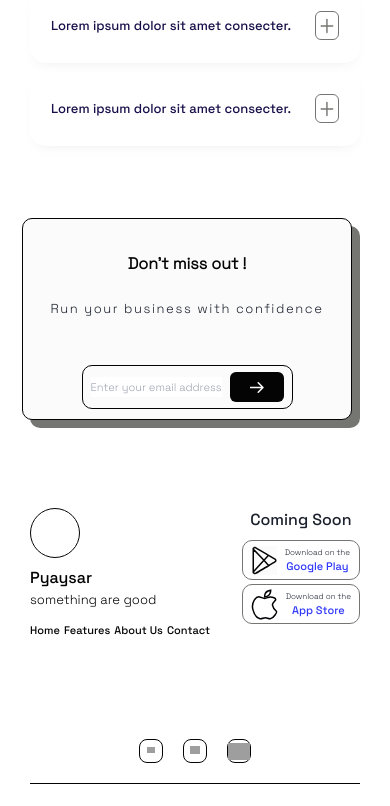
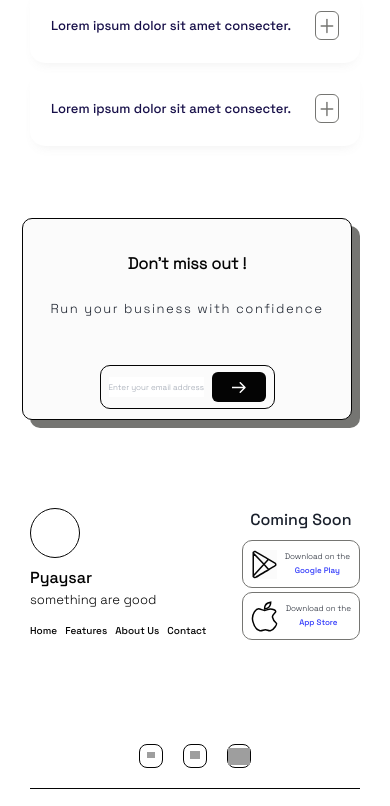
Before and after one commit to NyiHtutLwin05/PyaySar---Landing-Page, a React (Vite) app: page / in a window 390 px wide. Shown: the part 2543-3349 px from the top of the page. Built offline with nearby package versions, Linux system fonts and the light colour scheme; grey boxes are pictures that could not be loaded.

Commit message:
Refactor: Improve footer responsiveness

```diff
--- a/src/components/ContactForm/index.jsx
+++ b/src/components/ContactForm/index.jsx
@@ -38,7 +38,7 @@ const Index = ({ overrideClasses = OverrideClasses, btnLabel }) => {
           value={email}
           onChange={(e) => setEmail(e.target.value)}
           placeholder='Enter your email address'
-          className='text-[11px] sm:text-sm lg:text-base leading-5 font-light'
+          className='text-[8px] sm:text-sm lg:text-base leading-5 font-light'
         />
         <Button
           label={btnLabel}
--- a/src/section/Footer/Footer.Tablet.jsx
+++ b/src/section/Footer/Footer.Tablet.jsx
@@ -4,7 +4,7 @@ const FooterTablet = () => {
   return (
     <div className='flex justify-between items-start my-20 mx-[30px]'>
       {/* navigation section */}
-      <div>
+      <div className='max-w-[55%]'>
         <div className='flex flex-col gap-2'>
           {/* TODO: insert your logo here */}
           <div className='w-[50px] h-[50px] sm:w-[68px] sm:h-[68px] rounded-full border border-black'></div>
@@ -20,7 +20,7 @@ const FooterTablet = () => {
         </div>
 
         {/* navigation items */}
-        <div className='flex text-[11px] sm:text-base leading-4 sm:leading-5 font-SGmedium text-black w-[180px] sm:w-[370px] justify-between'>
+        <div className='flex flex-wrap gap-2 sm:gap-4 text-[10px] sm:text-base leading-4 sm:leading-5 font-SGmedium text-black'>
           <a href='#'>Home</a>
           <a href='#features'>Features</a>
           <a href='#about'>About Us</a>
@@ -30,32 +30,32 @@ const FooterTablet = () => {
 
       {/* download app section */}
 
-      <div>
+      <div className='max-w-[45%]'>
         <p className='text-base sm:text-lg leading-6 font-SGmedium text-center mb-2 sm:mb-3'>
           Coming Soon
         </p>
         <div>
           {/* Google Play Download Link */}
-          <div className='flex justify-center items-center gap-2 border border-gray rounded-xl px-2 py-1 cursor-pointer w-auto h-10 sm:h-[57px] mb-1 sm:mb-2'>
+          <div className='flex justify-center items-center gap-2 border border-gray rounded-xl px-2 py-1 cursor-pointer w-auto h-12 sm:h-[57px] mb-1 sm:mb-2'>
             <GooglePlayIcon />
-            <p className='text-[8px] sm:text-[11px] text-center'>
+            <p className='text-[8px] sm:text-sm text-center'>
               Download on the <br />{' '}
               <a
                 href='#'
-                className='text-blue text-[11px] sm:text-base leading-4 font-SGmedium'
+                className='text-blue text-[8px] sm:text-base leading-4 font-SGmedium'
               >
                 Google Play
               </a>
             </p>
           </div>
           {/* App Store Download Link */}
-          <div className='flex justify-center items-center gap-2 border border-gray rounded-xl px-2 py-1 cursor-pointer w-auto h-10 sm:h-[57px] mb-1 sm:mb-2'>
+          <div className='flex justify-center items-center gap-2 border border-gray rounded-xl px-2 py-1 cursor-pointer w-auto h-12 sm:h-[57px] mb-1 sm:mb-2'>
             <AppleIcon />
-            <p className='text-[8px] sm:text-[11px] text-center'>
+            <p className='text-[8px] sm:text-sm text-center'>
               Download on the <br />{' '}
               <a
                 href='#'
-                className='text-blue text-[11px] sm:text-base leading-4 font-SGmedium'
+                className='text-blue text-[8px] sm:text-base leading-4 font-SGmedium'
               >
                 App Store
               </a>
--- a/src/section/Footer/Footer.jsx
+++ b/src/section/Footer/Footer.jsx
@@ -27,7 +27,7 @@ const Footer = () => {
             </div>
 
             {/* navigation items */}
-            <div className='flex text-lg leading-6 font-SGmedium text-black w-[421px] justify-between'>
+            <div className='flex text-lg leading-6 font-SGmedium text-black w-[380px] lg:w-[421px] justify-between'>
               <a href='#'>Home</a>
               <a href='#features'>Features</a>
               <a href='#about'>About Us</a>
@@ -43,21 +43,21 @@ const Footer = () => {
             </p>
             <div className='md:flex gap-5'>
               {/* Google Play Download Link */}
-              <div className='flex justify-center items-center gap-2 border border-gray rounded-xl px-[15px] py-2.5 cursor-pointer w-[175px] h-[57px] mb-1'>
+              <div className='flex justify-center items-center gap-2 border border-gray rounded-xl px-[15px] py-2 cursor-pointer w-auto h-[57px] mb-1'>
                 <GooglePlayIcon />
-                <p className='text-sm leading-4 font-SGmedium text-start'>
+                <p className='text-[10px] lg:text-sm leading-4 font-SGmedium text-start'>
                   Download on the <br />{' '}
-                  <a href='#' className='text-blue text-lg leading-6'>
+                  <a href='#' className='text-blue text-md text-[15px] lg:text-lg leading-6'>
                     Google Play
                   </a>
                 </p>
               </div>
               {/* App Store Download Link */}
-              <div className='flex justify-center items-center gap-2 border border-gray rounded-xl px-[15px] py-2.5 cursor-pointer w-[175px] h-[57px] mb-1'>
+              <div className='flex justify-center items-center gap-2 border border-gray rounded-xl px-[15px] py-2.5 cursor-pointer w-auto h-[57px] mb-1'>
                 <AppleIcon />
-                <p className='text-sm leading-4 font-SGmedium text-start'>
+                <p className='text-[10px] lg:text-sm leading-4 font-SGmedium text-start'>
                   Download on the <br />{' '}
-                  <a href='#' className='text-blue text-lg leading-6'>
+                  <a href='#' className='text-blue text-[15px] lg:text-lg leading-6'>
                     App Store
                   </a>
                 </p>
```
